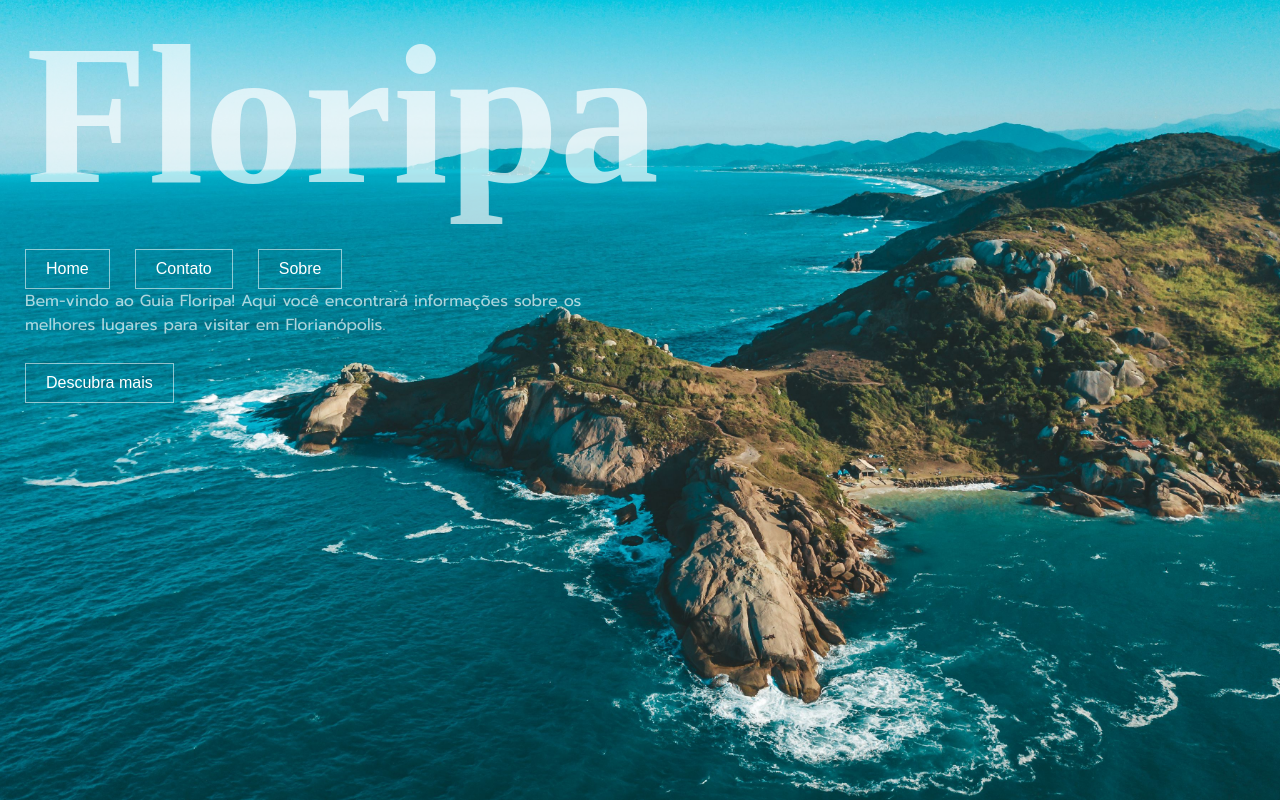
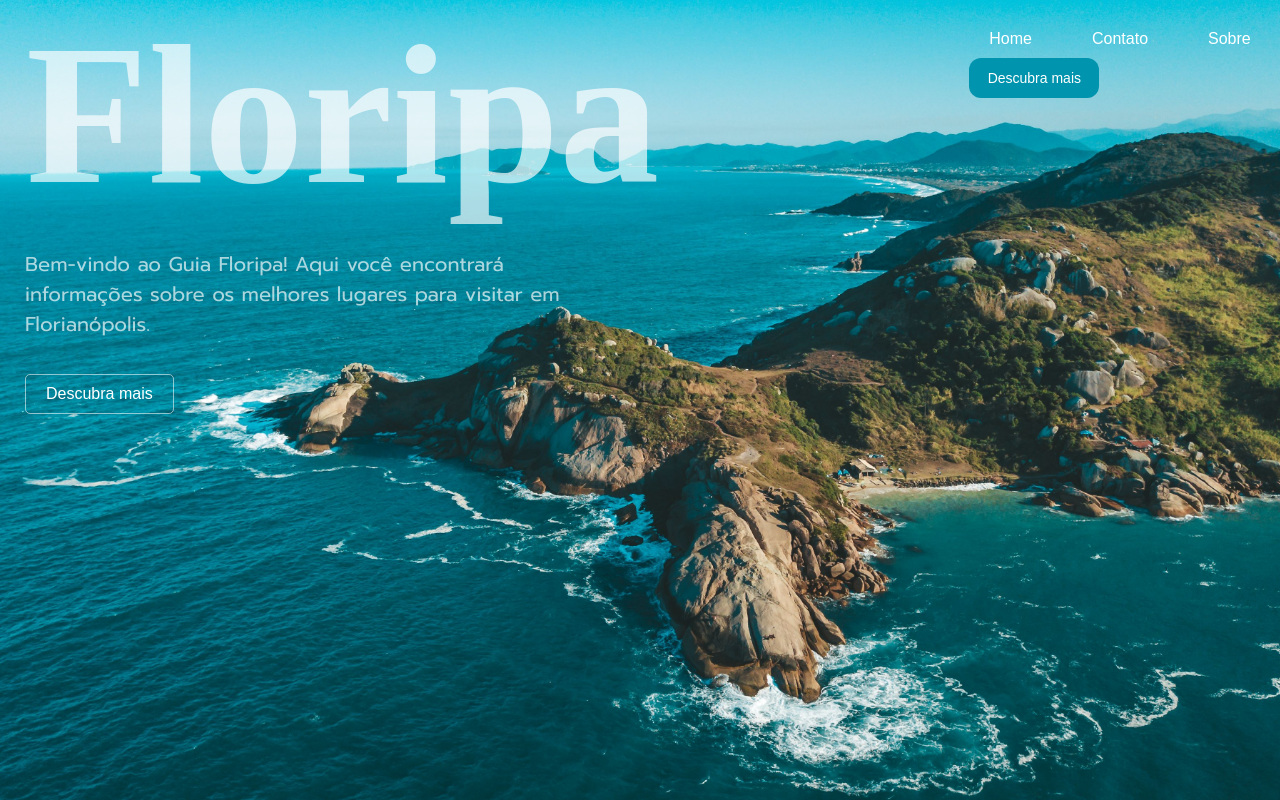
Before and after one commit to maarina09/guia-floripa, a React (Vite) app in the folder floripa/: page / in a window 1280 px wide. Built offline with nearby package versions, Linux system fonts and the light colour scheme; a web font is replaced by a local one.

Commit message:
alterações

```diff
--- a/floripa/src/App.jsx
+++ b/floripa/src/App.jsx
@@ -1,5 +1,5 @@
 import "./App.css";
-import Main from "./components/MainPage/main";
+import Main from "./components/MainPage/Main";
 
 
 function App() {
--- a/floripa/src/components/MainPage/Main.css
+++ b/floripa/src/components/MainPage/Main.css
@@ -23,7 +23,7 @@ body {
 
 h1 {
   margin: 0;
-  color: rgba(255, 255, 255, 0.671);
+   color: rgba(255, 255, 255, 0.671);
   font-size: 200px;
   font-family: "Shrikhand", serif;
   cursor: default;
@@ -42,15 +42,15 @@ p {
   color: rgba(255, 255, 255, 0.671);
   margin-left: 25px;
   margin-top: 0px;
-  margin-bottom: 26px;
+  margin-bottom: 35px;
   max-width: 600px;
-  font-size: 16px;
+  font-size: 20px;
   font-family: "Prompt", sans-serif;
   cursor: default;
   user-select: none;
 }
 
-button {
+.destaque {
   background-color: rgba(255, 255, 255, 0);
   color: #ffffff;
   border: solid 0.5px #ffffff8e;
@@ -59,9 +59,68 @@ button {
   cursor: pointer;
   transition: background-color 0.3s ease;
   margin-left: 25px;
+  border-radius: 5px;
 }
 
 button:hover {
   background-color: #20afdb5b;
   color: rgba(255, 255, 255, 0.671);
 }
+
+.header{
+  display: flex;
+  flex-direction: row;
+}
+
+.btn-header:hover{
+  background-color: transparent;
+  color: #ffffff;
+}
+
+
+.btn-header {
+  margin-left: 20px;
+  color: #ffffff;
+  position: relative;
+  display: inline-block;
+  padding: 10px 20px;
+  background: none;
+  border: none;
+  cursor: pointer;
+  font-size: 16px;
+}
+
+.btn-header::after {
+  content: '';
+  position: absolute;
+  width: 100%;
+  height: 2px;
+  bottom: 0;
+  left: 0;
+  background-color: #0093AB;
+  transform: scaleX(0);
+  transform-origin: left;
+  transition: transform 0.3s ease-out;
+}
+
+.btn-header:hover::after {
+  transform: scaleX(1);
+}
+
+
+.class-btn{
+  margin-top: 20px;
+  margin-left: 290px;
+}
+
+.btn-descubra{
+  background-color: #0094AE;
+  border: none;
+  border-radius: 12px;
+  width: 130px;
+  height: 40px;
+  color: #ffffff;
+  margin-left: 20px;
+  font-size: 14px;
+  user-select: none;
+}
--- a/floripa/src/components/MainPage/Main.jsx
+++ b/floripa/src/components/MainPage/Main.jsx
@@ -6,15 +6,18 @@ function Main() {
       <div className="container1">
         <div className="header">
         <h1>Floripa</h1>
+        <div className="class-btn">
         <button className="btn-header">Home</button>
         <button className="btn-header">Contato</button>
         <button className="btn-header">Sobre</button>
+        <button className="btn-descubra">Descubra mais</button>
+        </div>
         </div>
         <p>
           Bem-vindo ao Guia Floripa! Aqui você encontrará informações sobre os
           melhores lugares para visitar em Florianópolis.
         </p>
-        <button>Descubra mais</button>
+        <button className="destaque">Descubra mais</button>
       </div>
     </main>
   );
```
